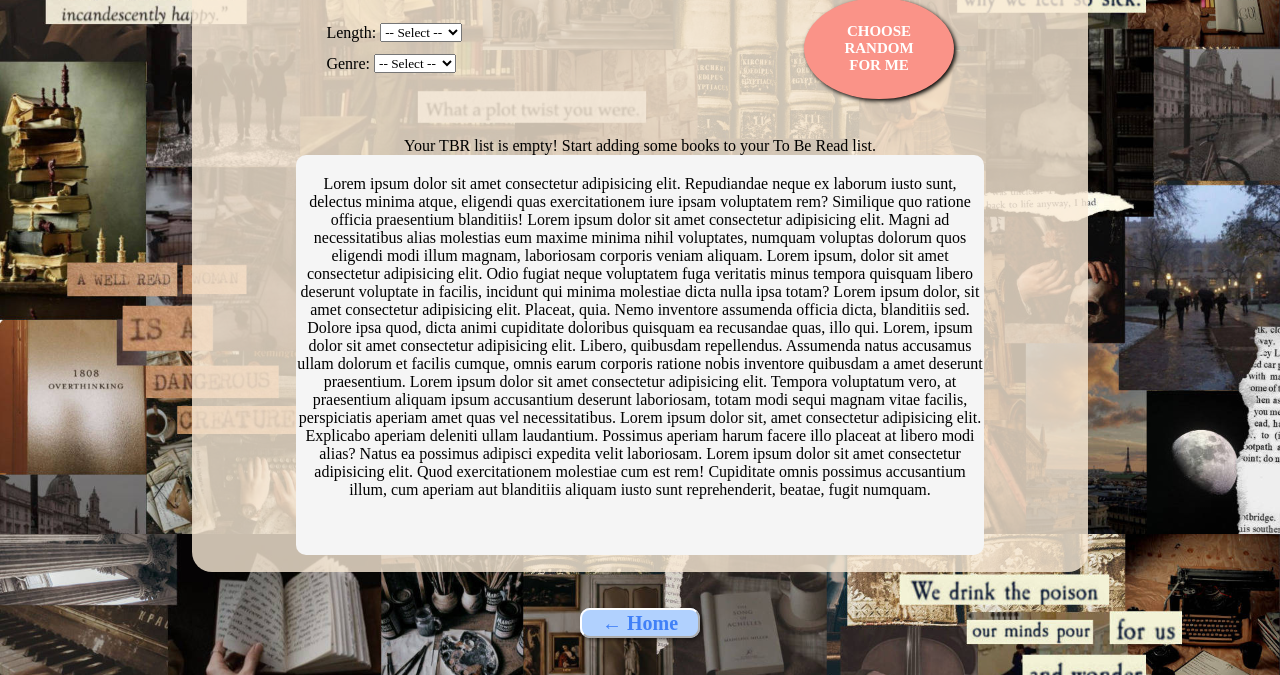
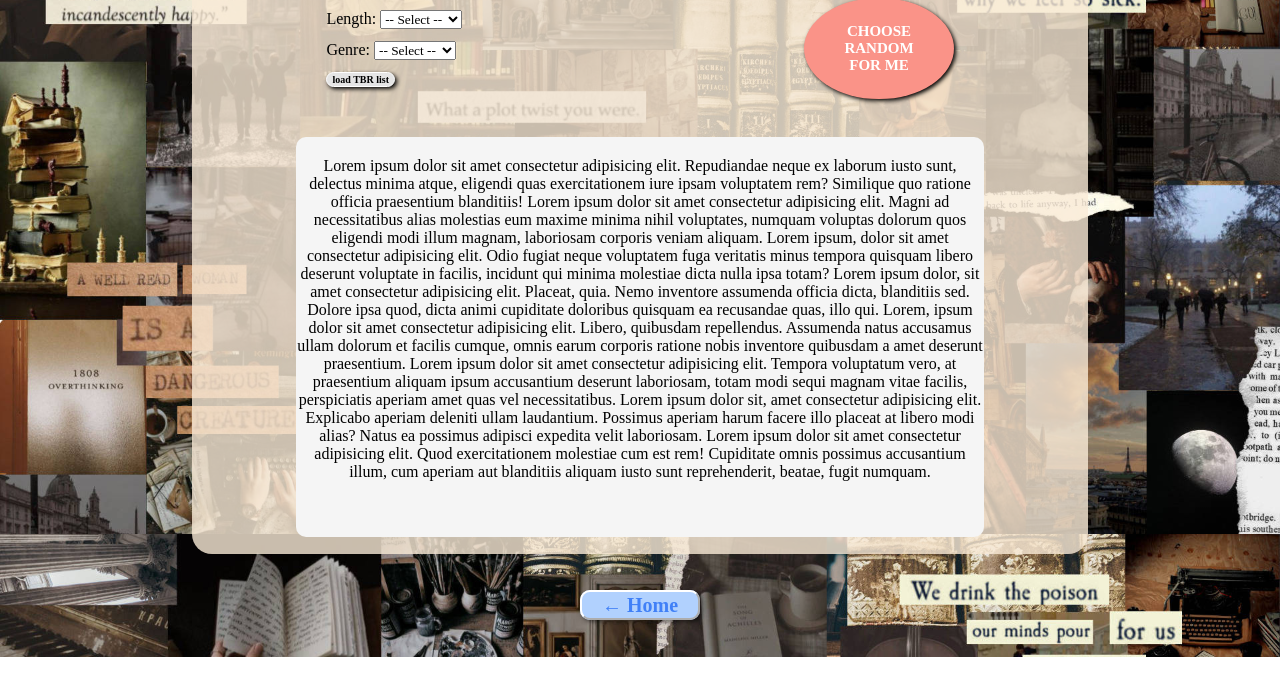
Before and after one commit to Roxfili/Booklog, a plain HTML site: page tbr.html in a window 1280 px wide. Shown: the part 186-861 px from the top of the page. Drawn offline with Linux system fonts and the light colour scheme; a web font is replaced by a local one.

Commit message:
add load tbr button

```diff
--- a/css/style.css
+++ b/css/style.css
@@ -385,6 +385,27 @@ img{
     gap: 4px;
 }
 
+.confirm-button{
+
+    padding: 1px;
+    max-width: 15%;
+    border-radius: 10px;
+    font-size: 10px;
+    background-color: rgb(229, 229, 229);
+    border:1px solid white;
+    cursor: pointer;
+    font-weight: bold;
+    box-shadow: #000 2px 2px 4px;
+}
+
+.confirm-button:hover {
+    background-color: rgb(200, 200, 200);
+}
+.confirm-button:active {
+    box-shadow: none;
+    transform: translateY(2px);
+}
+
 /* Bottone a destra, centrato verticalmente */
 .choose-random-wrapper {
     display: flex;
@@ -392,7 +413,6 @@ img{
     justify-content: center;
 }
 
-/* Bottone ovale/arancione */
 #choose-random {
     padding: 25px 40px;
     border-radius: 50%;
@@ -405,6 +425,13 @@ img{
     box-shadow: #000 2px 2px 4px;
 }
 
+#choose-random:hover {
+    background-color: rgb(255, 99, 71);
+}
+#choose-random:active {
+    box-shadow: none;
+    transform: translateY(2px);
+}
 .tbr-list{
     padding:2%;
 }
--- a/tbr.html
+++ b/tbr.html
@@ -48,6 +48,9 @@
                                 <option value="romantasy">Romantasy</option>
                             </select>
                         </div>
+                        <button class="confirm-button">
+                            load TBR list
+                        </button>
                     </div>
 
                     <!-- Bottone a destra -->
@@ -58,7 +61,6 @@
                 </div>
             </section>
             <section class="tbr-list">
-                <p>Your TBR list is empty! Start adding some books to your To Be Read list.</p>
                 <div class="tbr-list-container">
                     <p>Lorem ipsum dolor sit amet consectetur adipisicing elit. Repudiandae neque ex laborum iusto sunt, delectus minima atque, eligendi quas exercitationem iure ipsam voluptatem rem? Similique quo ratione officia praesentium blanditiis!
                         Lorem ipsum dolor sit amet consectetur adipisicing elit. Magni ad necessitatibus alias molestias eum maxime minima nihil voluptates, numquam voluptas dolorum quos eligendi modi illum magnam, laboriosam corporis veniam aliquam.
```
